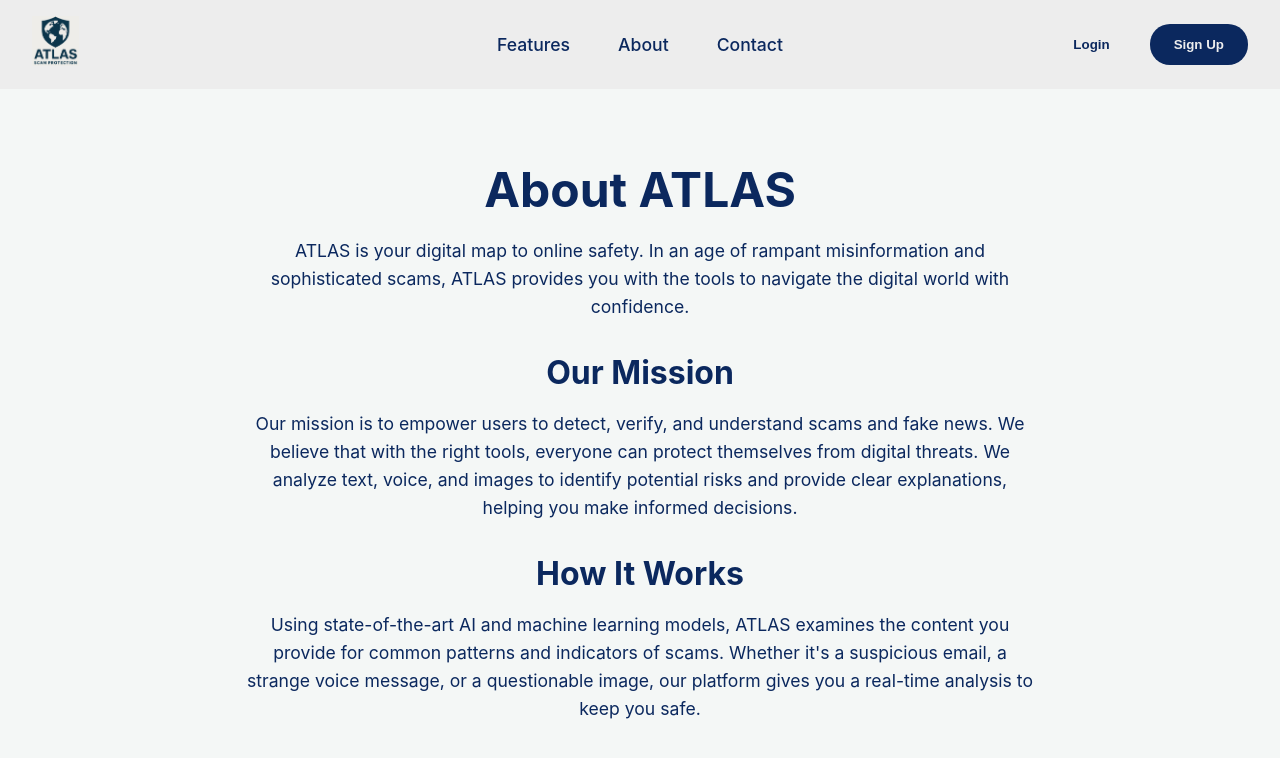
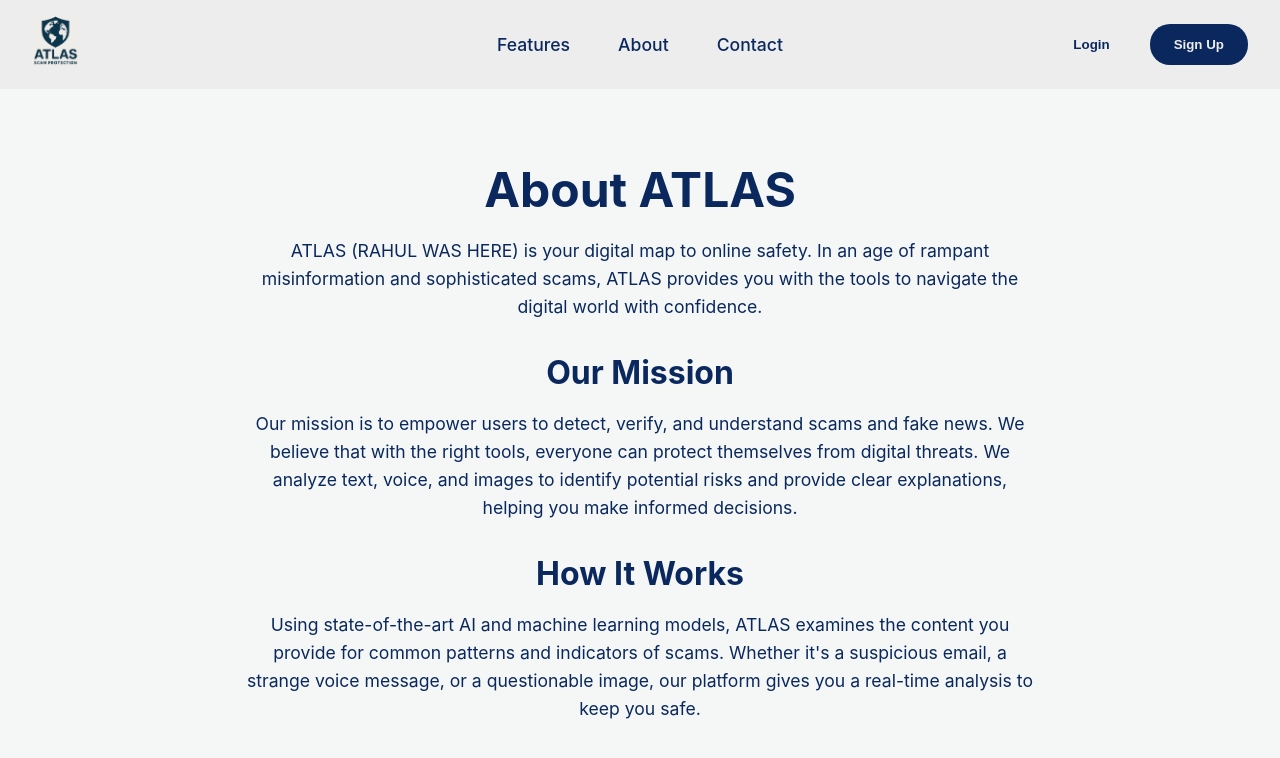
Before and after one commit to AidenBrown21/AtlasChrome, a React (Create React App) app in the folder frontend/: page /about in a window 1280 px wide. Shown: the top 758 px of the page. Built offline with nearby package versions, Linux system fonts and the light colour scheme; no server answers.

Commit message:
test changes

```diff
--- a/frontend/src/pages/AboutPage.js
+++ b/frontend/src/pages/AboutPage.js
@@ -9,7 +9,7 @@ function AboutPage() {
             <div className="about-container">
                 <h1>About ATLAS</h1>
                 <p>
-                    ATLAS is your digital map to online safety. In an age of rampant misinformation and sophisticated scams, ATLAS provides you with the tools to navigate the digital world with confidence.
+                    ATLAS (RAHUL WAS HERE) is your digital map to online safety. In an age of rampant misinformation and sophisticated scams, ATLAS provides you with the tools to navigate the digital world with confidence.
                 </p>
                 <h2>Our Mission</h2>
                 <p>
```
Also changed, not shown: 1 other file (tests, documents, lock files or other folders).
